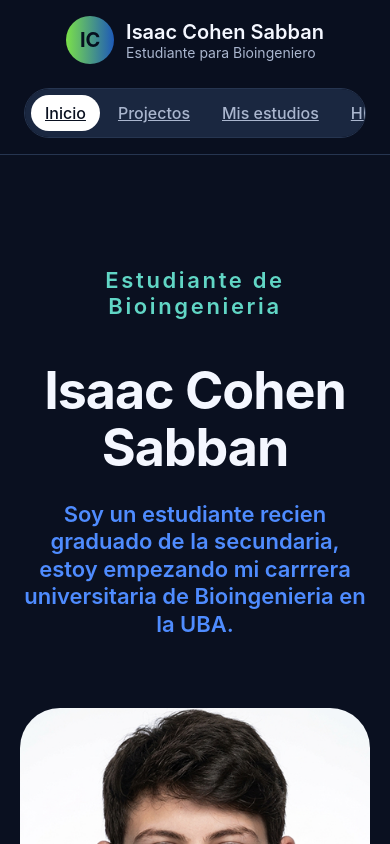
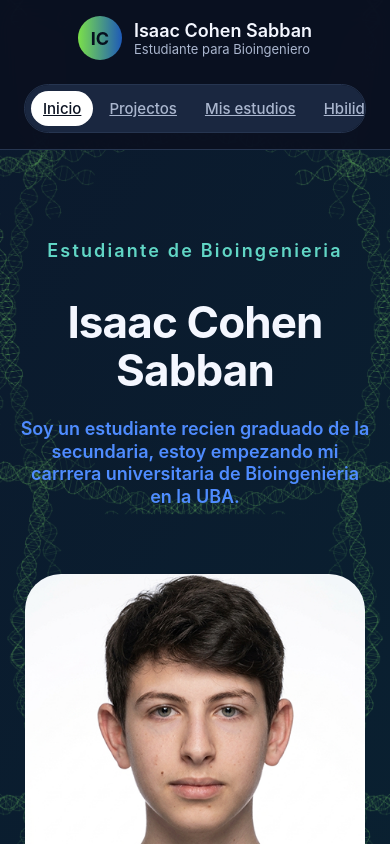
Before and after one commit to sakitosigma/Portfolio, an Astro site in the folder portfolio/: page / in a window 390 px wide. Shown: the top 844 px of the page. Built offline with nearby package versions, Linux system fonts and the light colour scheme; Astro itself is replaced by a stand-in of ours.

Commit message:
retoques

```diff
--- a/portfolio/src/components/Hero.astro
+++ b/portfolio/src/components/Hero.astro
@@ -19,39 +19,39 @@
 </section>
 
 <style>
-  .hero { padding-block: 90px 110px; }
+  .hero { padding-block: 72px 88px; }
   .hero__inner {
     display: grid;
-    grid-template-columns: 1fr 440px;
+    grid-template-columns: 1fr 380px;
     align-items: center;
-    gap: 80px;
+    gap: 64px;
   }
   .hero__eyebrow {
-    font-size: 22px;
+    font-size: 18px;
     font-weight: 600;
     letter-spacing: 0.12em;
     color: var(--teal);
     margin-bottom: 24px;
   }
   .hero__name {
-    font-size: clamp(52px, 7vw, 80px);
+    font-size: clamp(44px, 6vw, 68px);
     line-height: 1.1;
     font-weight: 700;
     letter-spacing: -0.02em;
     margin-bottom: 24px;
   }
   .hero__bio {
-    font-size: clamp(22px, 2.4vw, 28px);
+    font-size: clamp(18px, 2vw, 24px);
     line-height: 1.25;
     font-weight: 600;
     color: var(--blue);
     max-width: 640px;
   }
-  .hero__photo { width: 440px; height: 520px; border-radius: 40px; overflow: hidden; }
+  .hero__photo { width: 380px; height: 450px; border-radius: 36px; overflow: hidden; }
   .hero__photo img { width: 100%; height: 100%; object-fit: cover; border-radius: 32px; }
 
   @media (max-width: 900px) {
     .hero__inner { grid-template-columns: 1fr; gap: 48px; justify-items: center; text-align: center; }
-    .hero__photo { width: min(360px, 100%); height: auto; aspect-ratio: 440 / 520; }
+    .hero__photo { width: min(340px, 100%); height: auto; aspect-ratio: 380 / 450; }
   }
 </style>
--- a/portfolio/src/components/Nav.astro
+++ b/portfolio/src/components/Nav.astro
@@ -49,17 +49,17 @@ const links = [
   .brand__logo {
     display: grid;
     place-items: center;
-    width: 68px;
-    height: 68px;
+    width: 56px;
+    height: 56px;
     border-radius: 999px;
     background: linear-gradient(90deg, #7be04a, #1e5ab8);
     color: #06101f;
     font-weight: 700;
-    font-size: 32px;
+    font-size: 26px;
   }
   .brand__text { display: flex; flex-direction: column; white-space: nowrap; }
-  .brand__name { font-size: 32px; font-weight: 600; color: var(--text); }
-  .brand__role { font-size: 20px; color: var(--muted); }
+  .brand__name { font-size: 27px; font-weight: 600; color: var(--text); }
+  .brand__role { font-size: 17px; color: var(--muted); }
 
   .nav__links {
     display: flex;
@@ -72,7 +72,7 @@ const links = [
   .nav__link {
     padding: 10px 20px;
     border-radius: 999px;
-    font-size: 24px;
+    font-size: 20px;
     font-weight: 500;
     color: var(--muted);
     white-space: nowrap;
@@ -82,10 +82,10 @@ const links = [
   .nav__link.is-active { background: #fff; color: #0a1120; }
 
   @media (max-width: 1100px) {
-    .brand__logo { width: 48px; height: 48px; font-size: 20px; }
-    .brand__name { font-size: 20px; }
-    .brand__role { font-size: 14px; }
-    .nav__link { font-size: 16px; padding: 8px 14px; }
+    .brand__logo { width: 44px; height: 44px; font-size: 18px; }
+    .brand__name { font-size: 18px; }
+    .brand__role { font-size: 13px; }
+    .nav__link { font-size: 15px; padding: 8px 12px; }
   }
   @media (max-width: 760px) {
     .nav__inner { justify-content: center; }
--- a/portfolio/src/styles/global.css
+++ b/portfolio/src/styles/global.css
@@ -19,7 +19,17 @@
 
 * { box-sizing: border-box; }
 html { scroll-behavior: smooth; }
-body { margin: 0; min-width: 320px; }
+body {
+  margin: 0;
+  min-width: 320px;
+  background-color: #0b1a2b;
+  background-image: url('/images/adn.png'), linear-gradient(125deg, #0b192d 0%, #082a35 52%, #063b35 100%);
+  background-position: center top, center;
+  background-size: 100% auto, cover;
+  background-repeat: repeat-y, no-repeat;
+  background-blend-mode: screen, normal;
+  background-attachment: scroll;
+}
 img { display: block; max-width: 100%; }
 a { color: inherit; }
 .container { width: min(1120px, calc(100% - 40px)); margin-inline: auto; }
```
Also changed, not shown: portfolio/public/images/adn.png (added).
